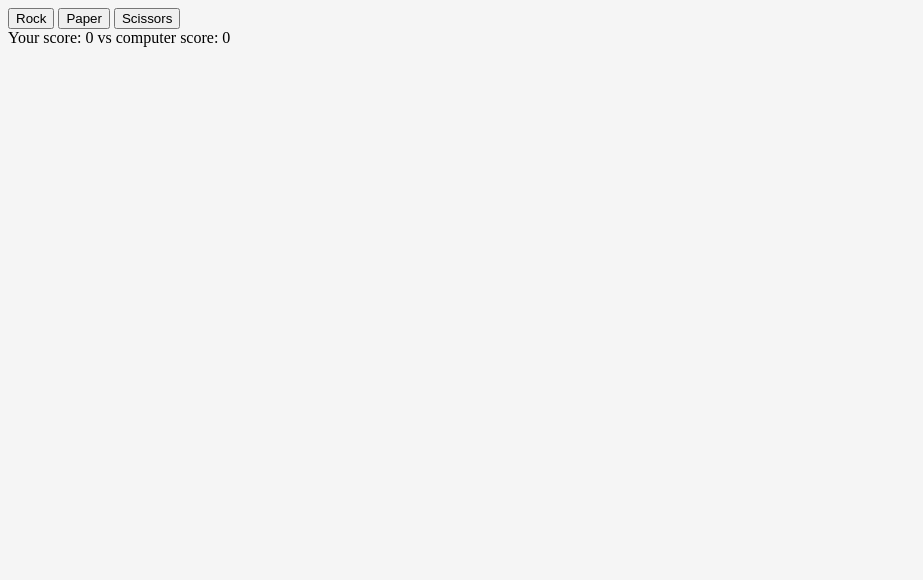
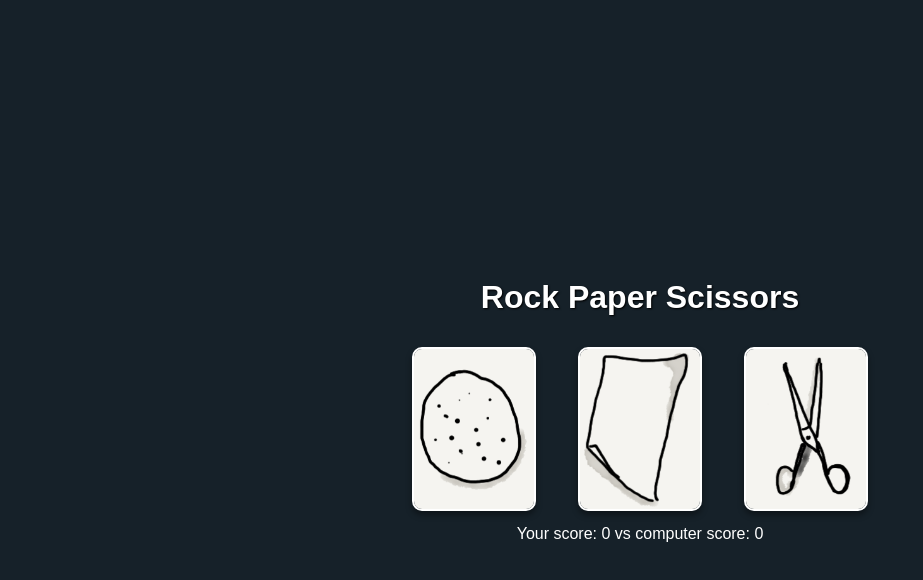
Before and after one commit to AndersLemme/rock_paper_scissors, a plain HTML site: page index.html in a window 1280 px wide. Shown: the whole page, without its empty margins (0-923 px from the left). Drawn offline with Linux system fonts and the light colour scheme.

Commit message:
Change bacground, centered everything, added containers. and changed image/buttons to be more button like.. Still a lot can be done

```diff
--- a/index.html
+++ b/index.html
@@ -5,14 +5,19 @@
     <meta name="viewport" content="width=device-width, initial-scale=1.0">
     <script type="module" src="script.js"></script>
     <link rel="stylesheet" href="style.css"></link>
-    <link rel="icon" href="./img/rock.png" type="image/x-icon" />
+    <link rel="icon" href="./img/rps_icon.webp" type="image/x-icon" />
     <title>Rock Paper Scissors </title>
 </head>
 <body>
-    <button id="rock"> Rock </button>
-    <button id="paper"> Paper </button>
-    <button id="scissors"> Scissors</button>
-    <div id="score"></div>
-    <div id="output"></div>
+    <div id="container">
+        <h1> Rock Paper Scissors</h1>
+        <div id="button_container">
+            <button id="rock"><img src="./img/rock.png"></button>
+            <button id="paper"> <img src="./img/paper.png"> </button>
+            <button id="scissors"><img src="./img/scissors.png"></button>
+        </div>
+        <div id="score"></div>
+        <div id="output"></div>
+    </div>
 </body>
 </html>
--- a/style.css
+++ b/style.css
@@ -1,3 +1,44 @@
 body {
-    background-color: whitesmoke;
+    margin: 0;
+    padding: 0;
+    font-family: sans-serif;
+    display: flex;
+    justify-content: space-around;
+    align-items: center;
+    height: 100vh;
+    /*background-image: url("img/rps_icon.webp"); */
+    background-color: rgb(22, 33, 41);
+    background-size: cover;
 }
+#container {
+    display: flex;
+    flex-direction: column;
+    align-items: center;
+}
+h1 {
+    color: white;
+    text-shadow: 1px 1px 2px black;
+    margin-bottom: 20px;
+}
+#button_container {
+    display: flex;
+    flex-direction: row;
+    gap: 10px
+}
+button {
+    background-color: transparent;
+    border: none;
+    margin: 10px;
+    cursor: pointer;
+    transition: transform 0.2s ease;
+}
+button img {
+    width: 120px;      /* Resize to look more like buttons */
+    height: 160px;     /* Keep aspect ratio-ish but more button-like */
+    border-radius: 10px;
+    border: 2px solid white;
+    box-shadow: 0 4px 6px rgba(0, 0, 0, 0.4);
+}
+#score, #output {
+    color: white;
+}
```
Also changed, not shown: img/rps_icon.webp (added).
